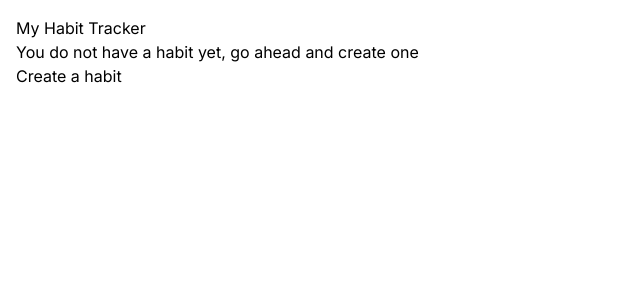
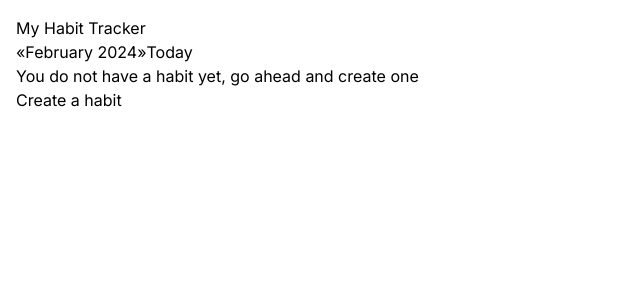
Before and after one commit to baradev/my-habit-tracker, a Next.js app: page / in a window 1280 px wide. Shown: the top 300 px of the page, without its empty margins (0-640 px from the left). Built offline with nearby package versions, Linux system fonts and the light colour scheme.

Commit message:
add new version of rendering when no habits saved

```diff
--- a/app/page.tsx
+++ b/app/page.tsx
@@ -237,8 +237,6 @@ export default function Home() {
 
   return (
     <main>
-      {hasNoHabits() && <NoHabitsScreen addNewHabit={addNewHabit} />}
-      {!hasNoHabits() && (
       <div>
         <div className={`flex flex-row-reverse m-3 mx-auto max-w-screen-xl`}>
           <div className="join flex">
@@ -254,6 +252,9 @@ export default function Home() {
             </button>
           </div>
         </div>
+        {!currentMonth.isBefore(dayjs(), 'month') && hasNoHabits() && (
+          <NoHabitsScreen addNewHabit={addNewHabit} />
+        )}
         {habitList.length > 0 && (
           <>
             {habitList.map((habit: IHabit) => {
@@ -279,14 +280,13 @@ export default function Home() {
           </>
         )}
         <div className={`flex m-3 mx-auto max-w-screen-xl`}>
-            {habitList.length < 4 && (
+          {habitList.length < 4 && !hasNoHabits() && (
             <button className="btn btn-default" onClick={addNewHabit}>
               +
             </button>
           )}
         </div>
       </div>
-      )}
     </main>
   )
 }
```
Lines whose indentation alone changed are shown as unchanged.
